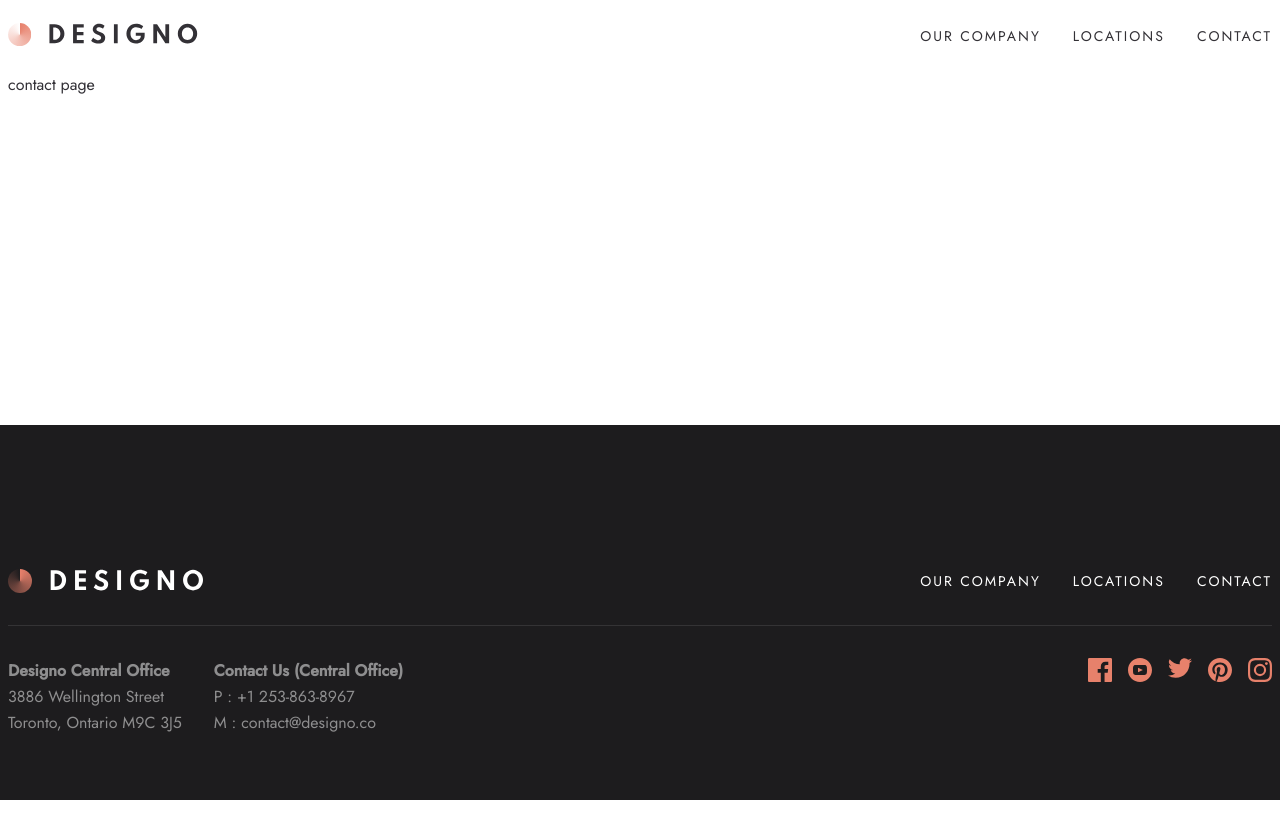
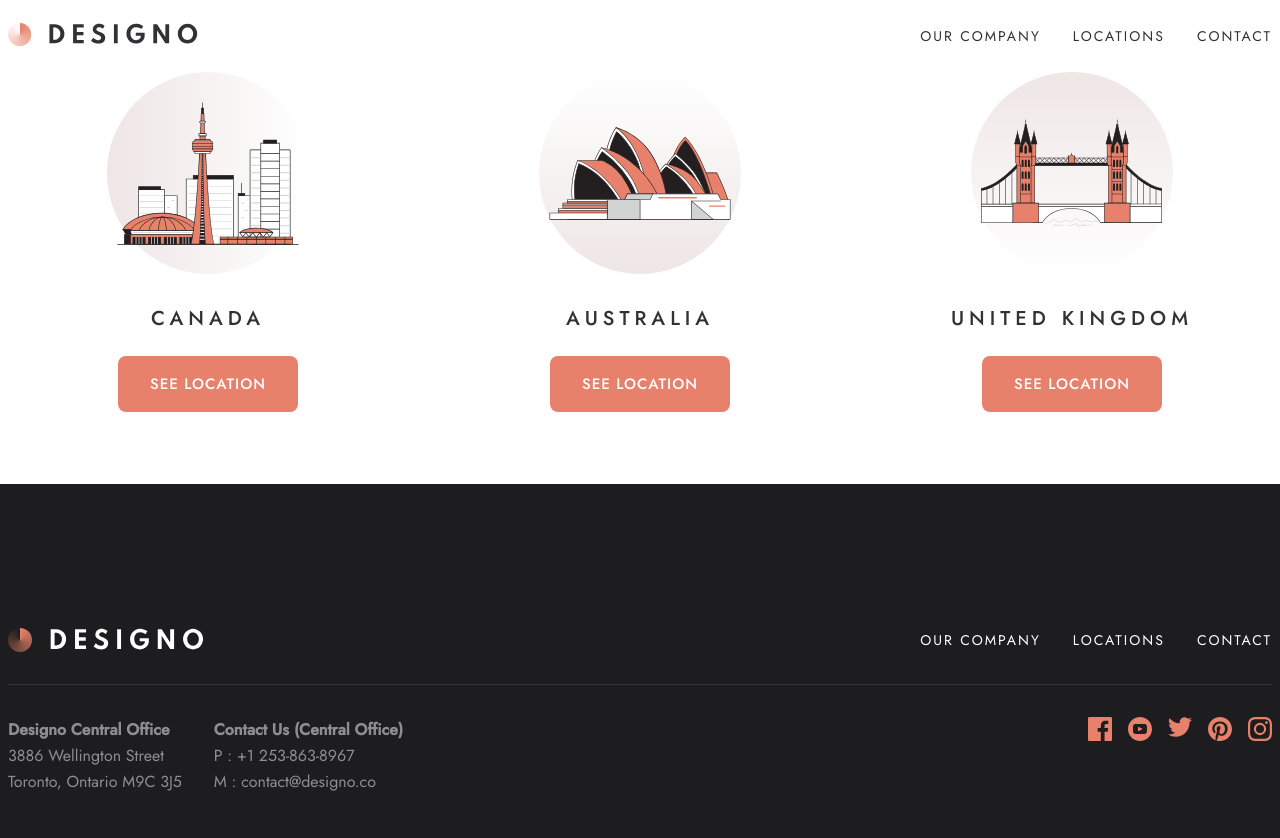
Before and after one commit to ngiles1/designo, a Next.js app: page /contact in a window 1280 px wide. Shown: the top 838 px of the page. Before the commit the page ends 800 px from the top, so only its background shows below. Built offline with nearby package versions, Linux system fonts and the light colour scheme.

Commit message:
Add locations row to Contact page, reusing TriItem and LinkButton

```diff
--- a/src/app/contact/page.tsx
+++ b/src/app/contact/page.tsx
@@ -1,9 +1,51 @@
-import Image from "next/image";
-import Link from "next/link";
-// import styles from "./page.module.css";
+import clsx from "clsx";
+import TriItem from "@/app/_components/tri-item";
+import LinkButton from "@/app/_components/link-button";
 
 export default function Contact() {
   return (
-    <div>contact page</div>
+    <div>
+      <section
+        className={clsx(
+          "flex",
+          "flex-col",
+          "gap-8",
+          "lg:grid",
+          "lg:grid-cols-3",
+          "max-sm:px-2",
+          "mb-18",
+        )}
+      >
+        <TriItem
+          bgRot={0}
+          image="/assets/shared/desktop/illustration-canada.svg"
+          title="Canada"
+        >
+          <LinkButton href="/locations" variant="peach">
+            See location
+          </LinkButton>
+        </TriItem>
+
+        <TriItem
+          bgRot={270}
+          image="/assets/shared/desktop/illustration-australia.svg"
+          title="Australia"
+        >
+          <LinkButton href="/locations" variant="peach">
+            See location
+          </LinkButton>
+        </TriItem>
+
+        <TriItem
+          bgRot={90}
+          image="/assets/shared/desktop/illustration-united-kingdom.svg"
+          title="United Kingdom"
+        >
+          <LinkButton href="/locations" variant="peach">
+            See location
+          </LinkButton>
+        </TriItem>
+      </section>
+    </div>
   )
 };
```
